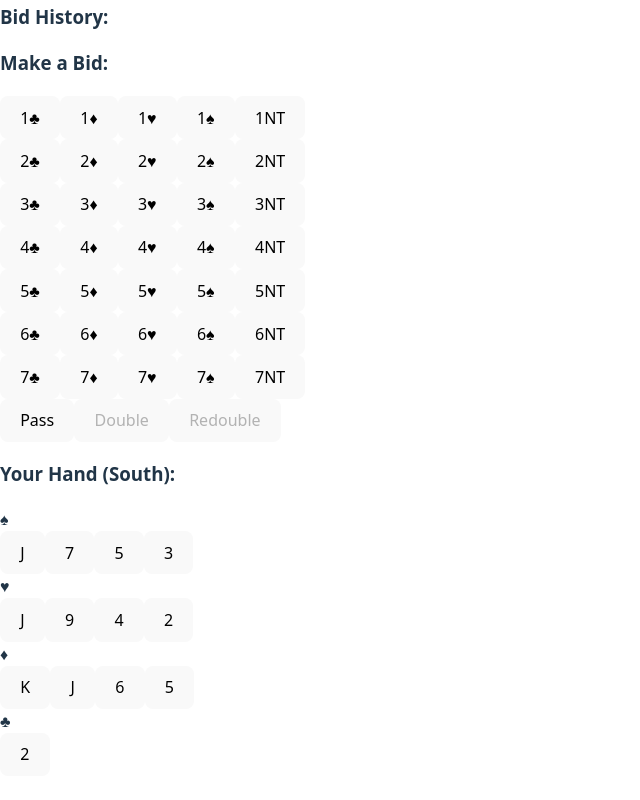
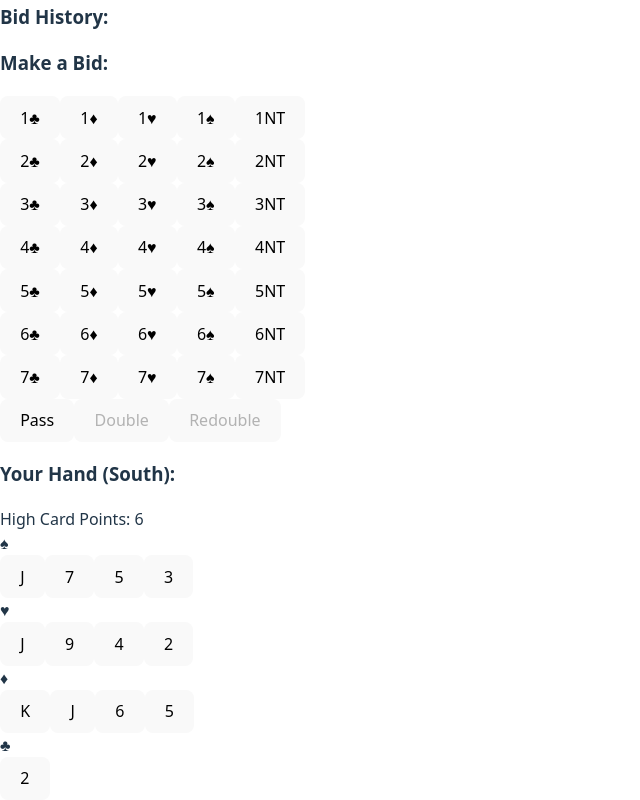
Before and after one commit to SandmanL/battle-bridge, a React (Vite) app: page / in a window 1280 px wide. Shown: the part 404-1204 px from the top of the page, without its empty margins (0-640 px from the left). Before the commit the page ends 1180 px from the top, so only its background shows below. Built offline with nearby package versions, Linux system fonts and the light colour scheme.

Commit message:
added card count to bidding phase

```diff
--- a/src/gui/bidPhase.tsx
+++ b/src/gui/bidPhase.tsx
@@ -94,8 +94,8 @@ export default function bidPhase (state: GameState, setState: Function){
       </div>
 
       <div className="bg-green-700 rounded-lg p-6">
-        <h3 className="text-white font-semibold mb-3 text-center">Your Hand ({state.activePlayer}):</h3>
-        {renderHand(state, setState, state.activePlayer, false)}
+        <h3 className="text-white font-semibold mb-3 text-center">Your Hand ({PLAYER}):</h3>
+        {renderHand(state, setState, PLAYER)}
       </div>
     </div>
   );
--- a/src/gui/hand.tsx
+++ b/src/gui/hand.tsx
@@ -2,7 +2,8 @@ import { PLAYER, SUITS } from '../types';
 import type { Card, GameState, Position } from '../types';
 import { playCard } from '../play';
 import { calculateHCP } from '../bidding/autoBid';
-export default function renderHand (state: GameState, setState: Function, position: Position, isVertical = false) {
+
+export default function renderHand (state: GameState, setState: Function, position: Position) {
   const hand = state.hands[position];
   const isDummyPlayer = state.dummy.position === position;
   const isCurrentPlayer = state.activePlayer === position;
@@ -21,19 +22,16 @@ export default function renderHand (state: GameState, setState: Function, positi
   // Group by suit
   const bySuit: Card[][] = [[], [], [], []]; // 2d array of cards, in Spade, heart, club, diamond order
   hand.forEach(card => bySuit[SUITS.indexOf(card.suit)].push(card));
+  const rows = [
+    [{ suit: '♠', cards: bySuit[SUITS.indexOf('♠')] }, { suit: '♥', cards: bySuit[SUITS.indexOf('♥')] }],
+    [{ suit: '♦', cards: bySuit[SUITS.indexOf('♦')] }, { suit: '♣', cards: bySuit[SUITS.indexOf('♣')] }]
+  ];
 
-  if (isVertical) {
-    // For vertical (West/East), show 2 suits per row
-    const rows = [
-      [{ suit: '♠', cards: bySuit[SUITS.indexOf('♠')] }, { suit: '♥', cards: bySuit[SUITS.indexOf('♥')] }],
-      [{ suit: '♦', cards: bySuit[SUITS.indexOf('♦')] }, { suit: '♣', cards: bySuit[SUITS.indexOf('♣')] }]
-    ];
+  if (state.phase === 'bidding') {
 
     return (
       <div className="space-y-1">
-        <div key='handStrength' className="space-y-1">
-          {state.phase === 'bidding' && `High Card Points: ${calculateHCP(hand)}`}
-        </div>
+        <span className="text-white font-semibold mb-3 text-center">High Card Points: {calculateHCP(hand)}</span>
         {rows.map((row, rowIdx) => (
           <div key={rowIdx} className="space-y-1">
             {row.map(({ suit, cards }) => {
@@ -47,7 +45,7 @@ export default function renderHand (state: GameState, setState: Function, positi
                     {cards.map((card, i) => (
                       <button
                         key={i}
-                        onClick={() => isCurrentPlayer && playCard(state, setState, card)}
+                        onClick={() => isCurrentPlayer && state.phase === 'play' && playCard(state, setState, card)}
                         disabled={!isCurrentPlayer}
                         className={`bg-white rounded px-1.5 py-0.5 shadow-sm text-xs ${
                           isCurrentPlayer ? 'hover:bg-yellow-100 cursor-pointer' : 'cursor-not-allowed opacity-70'
@@ -67,12 +65,6 @@ export default function renderHand (state: GameState, setState: Function, positi
       </div>
     );
   }
-
-  // Horizontal display - show 2 suits per row
-  const rows = [
-    [{ suit: '♠', cards: bySuit[SUITS.indexOf('♠')] }, { suit: '♥', cards: bySuit[SUITS.indexOf('♥')] }],
-    [{ suit: '♦', cards: bySuit[SUITS.indexOf('♦')] }, { suit: '♣', cards: bySuit[SUITS.indexOf('♣')] }]
-  ];
 
   return (
     <div className="space-y-1">
```
